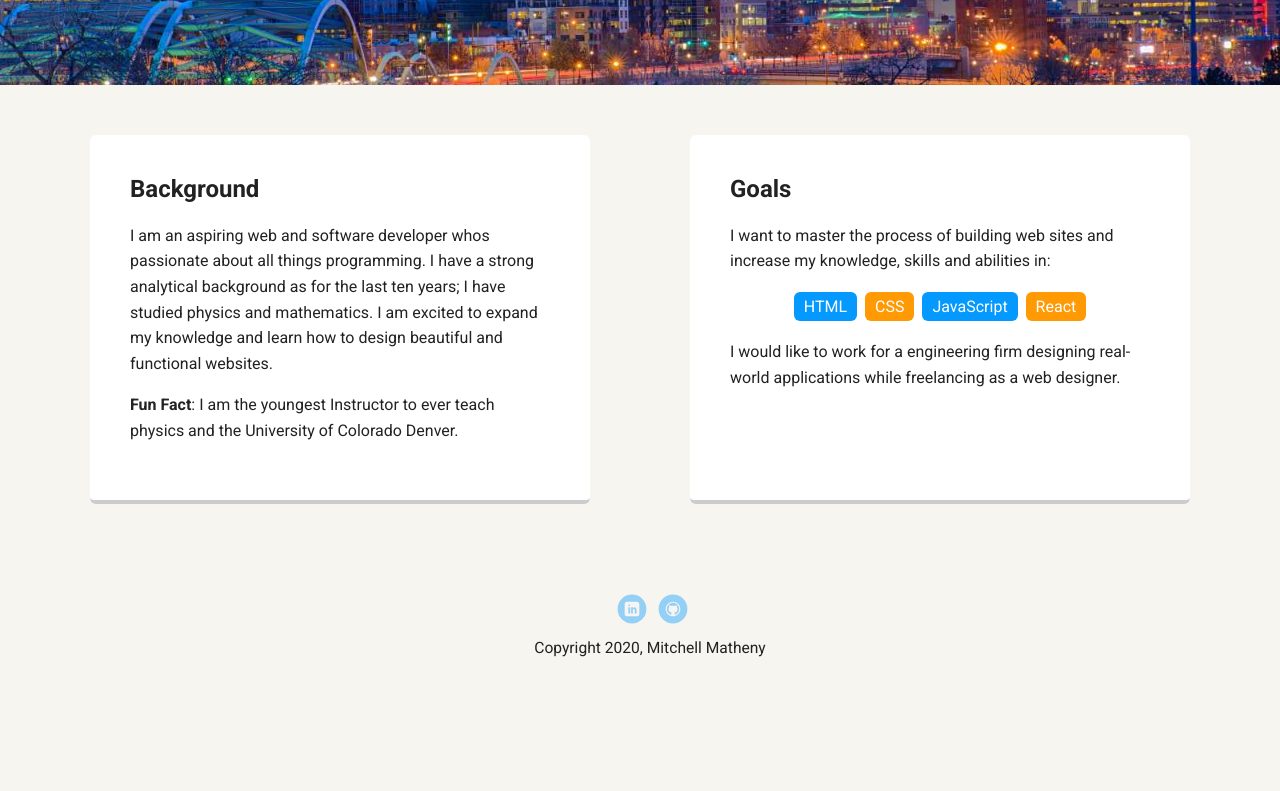
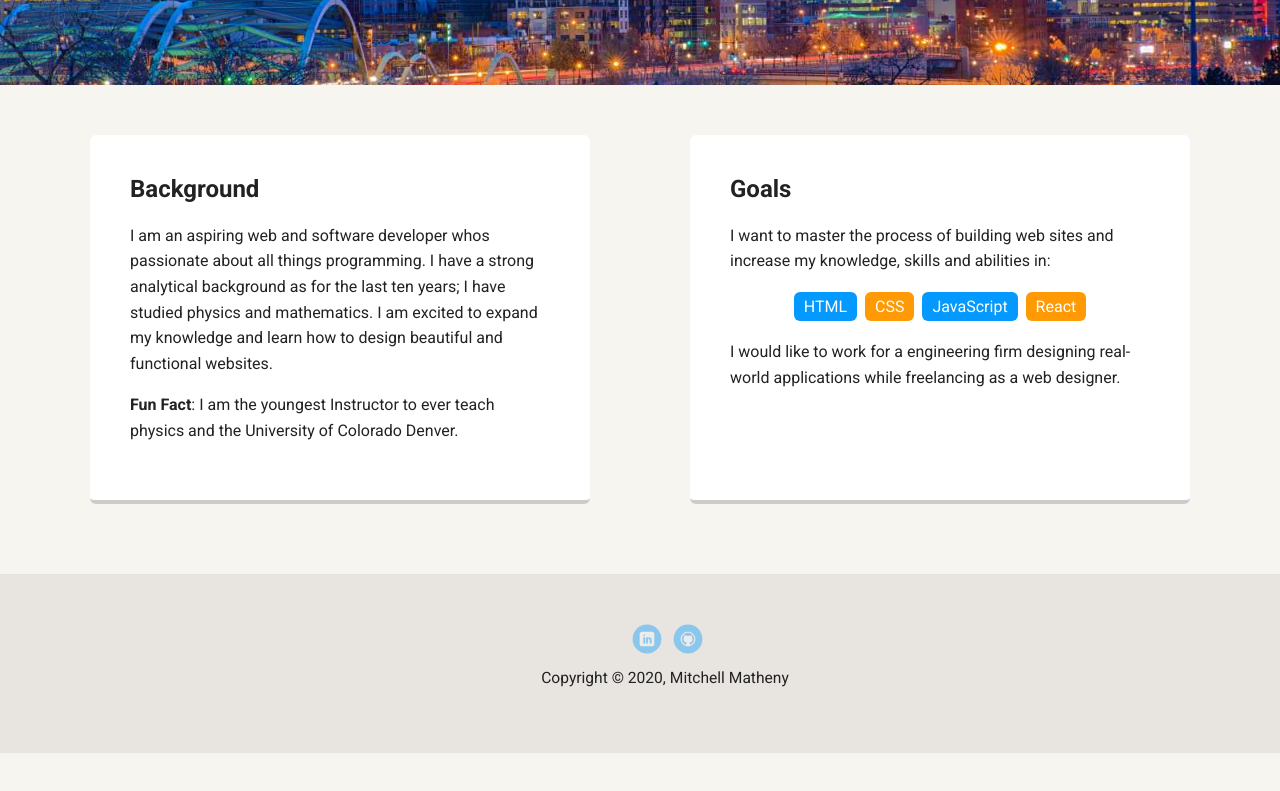
Before and after one commit to MitchDev-1/techdegree-project-1, a plain HTML site: page index.html in a window 1280 px wide. Shown: the part 385-1176 px from the top of the page. Before the commit the page ends 1138 px from the top, so only its background shows below. Drawn offline with Linux system fonts and the light colour scheme; a web font is replaced by a local one.

Commit message:
Added Footer Background

```diff
--- a/index.html
+++ b/index.html
@@ -42,12 +42,12 @@
       </div>
 
     </main>
-    <footer>
+    <footer class="footer">
       <ul>
         <li><a href="https://www.linkedin.com/in/mitchell-matheny-bb6b30114/ "target="_blank" class="social linkedin">LinkedIn</a></li>
         <li><a href="https://github.com/MitchDev-1" target="_blank" class="social github">Github</a></li>
       </ul>
-      <p class="copyright">Copyright 2020, Mitchell Matheny</p>
+      <p class="copyright">Copyright &copy; 2020, Mitchell Matheny</p>
     </footer>
   </body>
   </html>
--- a/styles.css
+++ b/styles.css
@@ -126,7 +126,12 @@ ul.skills {
 footer {
   width: 100%;
   min-height: 30px;
-  padding: 20px 0 40px 20px;
+  padding: 50px 0 50px 50px;
+  margin-top: -100;
+  margin-bottom: 0;
+  position: relative;
+  background-color: #29263113;
+
 }
 
 footer .copyright {
@@ -182,7 +187,6 @@ a.social:hover {
 }
 
 
-
 /* Styles for larger screens */
 @media screen and (min-width: 720px) {
 
@@ -215,7 +219,7 @@ a.social:hover {
 
   footer {
     font-size: 1.3em;
-    max-width: 1200px;
+    max-width: 3200px;
     margin: 40px auto;
   }
 
```
Also changed, not shown: about.html (+1 -1 lines), experience.html (+1 -1 lines).
